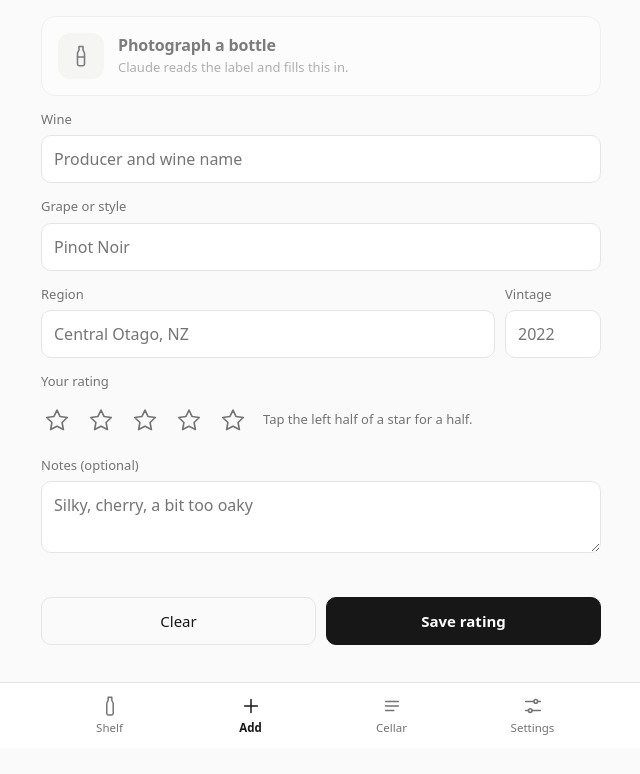
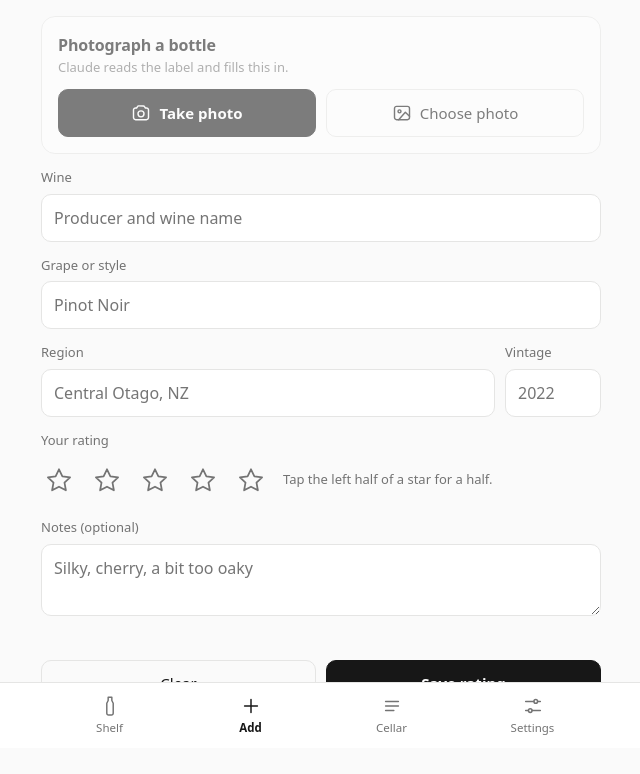
Before and after one commit to Bradperson/Cellar-Notes, a plain HTML site: page index.html in a window 1280 px wide. Both pictures are taken after typing "Sample" into the empty fields and a click on the button "Add". Shown: the part 52-826 px from the top of the page, without its empty margins (319-959 px from the left). Before the commit the page ends 800 px from the top, so only its background shows below. Drawn offline with Linux system fonts and the light colour scheme.

Commit message:
Add files via upload

```diff
--- a/index.html
+++ b/index.html
@@ -51,6 +51,16 @@ h2.sec { font-size: 13px; font-weight: 600; color: var(--ink-soft); margin: 26px
 .drop:focus-within { outline: 2px solid var(--ink); outline-offset: 2px; }
 .drop.off { opacity: 0.55; cursor: not-allowed; }
 
+.drop2 { display: flex; flex-direction: column; gap: 12px; padding: 16px; border: 1px solid var(--line); border-radius: 14px; background: var(--surface); }
+.drop2 .t { font-size: 16px; font-weight: 600; letter-spacing: -0.01em; display: block; }
+.drop2 .s { font-size: 13px; color: var(--ink-soft); display: block; margin-top: 1px; }
+.drop2.off { opacity: 0.55; }
+.shots { display: grid; grid-template-columns: 1fr 1fr; gap: 10px; }
+.shot { display: flex; align-items: center; justify-content: center; gap: 8px; min-height: 48px; padding: 10px 12px; border: 1px solid var(--line); border-radius: 10px; background: transparent; color: var(--ink); font-size: 15px; font-weight: 500; cursor: pointer; }
+.shot.primary { background: var(--btn); border-color: var(--btn); color: var(--on-btn); font-weight: 600; }
+.shot svg { width: 20px; height: 20px; flex: none; fill: none; stroke: currentColor; stroke-width: 1.7; stroke-linecap: round; stroke-linejoin: round; }
+.shot:focus-within { outline: 2px solid var(--ink); outline-offset: 2px; }
+
 .field { display: flex; flex-direction: column; gap: 6px; min-width: 0; }
 .field label, .lbl { font-size: 13px; font-weight: 500; color: var(--ink-soft); }
 .field input, .field textarea, .field select, .search, .sortsel { width: 100%; padding: 11px 12px; border-radius: 10px; border: 1px solid var(--line); background: var(--surface); color: var(--ink); font-size: 16px; }
@@ -77,14 +87,18 @@ h2.sec { font-size: 13px; font-weight: 600; color: var(--ink-soft); margin: 26px
 
 .rate { display: flex; align-items: center; gap: 8px; min-width: 0; }
 .stars { display: inline-flex; margin-left: -6px; flex: none; }
-.star { width: 44px; height: 44px; display: grid; place-items: center; background: none; border: 0; padding: 0; color: var(--ink-soft); }
-.star svg { grid-area: 1 / 1; width: 26px; height: 26px; stroke-width: 1.5; stroke-linejoin: round; }
+.star { position: relative; width: 48px; height: 48px; display: grid; place-items: center; color: var(--ink-soft); }
+.star svg { grid-area: 1 / 1; width: 28px; height: 28px; stroke-width: 1.5; stroke-linejoin: round; pointer-events: none; }
 .star .o { fill: none; stroke: currentColor; }
 .star .f { display: none; fill: var(--ink); stroke: var(--ink); }
 .star.full .f, .star.half .f { display: block; }
 .star.half .f { clip-path: inset(0 50% 0 0); }
-.stars.sm .star { width: 40px; height: 40px; }
-.stars.sm .star svg { width: 23px; height: 23px; }
+.hz { position: absolute; top: 0; bottom: 0; width: 50%; margin: 0; padding: 0; border: 0; background: none; touch-action: manipulation; }
+.hz.l { left: 0; }
+.hz.r { right: 0; }
+.hz:focus-visible { outline: 2px solid var(--ink); outline-offset: -2px; }
+.stars.sm .star { width: 44px; height: 44px; }
+.stars.sm .star svg { width: 25px; height: 25px; }
 .val { min-width: 0; font-size: 13px; color: var(--ink-soft); font-variant-numeric: tabular-nums; }
 
 .taste { margin-top: 16px; padding: 14px 16px; border-radius: 12px; background: var(--chip); font-size: 14px; }
@@ -148,11 +162,7 @@ h2.sec { font-size: 13px; font-weight: 600; color: var(--ink-soft); margin: 26px
       Add your Anthropic API key in Settings to read photos.<br>
       <button class="link" type="button" data-tab="settings">Open Settings</button>
     </div>
-    <label class="drop" id="shelfDrop">
-      <svg viewBox="0 0 24 24" aria-hidden="true"><path d="M3 8.5A2.5 2.5 0 0 1 5.5 6h1.2l1.1-1.7A1.5 1.5 0 0 1 9.1 3.5h5.8a1.5 1.5 0 0 1 1.3.8L17.3 6h1.2A2.5 2.5 0 0 1 21 8.5v9a2.5 2.5 0 0 1-2.5 2.5h-13A2.5 2.5 0 0 1 3 17.5z"/><circle cx="12" cy="13" r="3.6"/></svg>
-      <span><span class="t">Photograph a shelf</span><span class="s">Take a photo or choose one. You get ranked picks.</span></span>
-      <input class="sr" type="file" id="shelfFile" accept="image/*">
-    </label>
+    <div class="drop2" id="shelfDrop"><div class="dt"><span class="t">Photograph a shelf</span><span class="s">Take a photo or choose one. You get ranked picks.</span></div><div class="shots"><label class="shot primary"><svg viewBox="0 0 24 24" aria-hidden="true"><path d="M3 8.5A2.5 2.5 0 0 1 5.5 6h1.2l1.1-1.7A1.5 1.5 0 0 1 9.1 3.5h5.8a1.5 1.5 0 0 1 1.3.8L17.3 6h1.2A2.5 2.5 0 0 1 21 8.5v9a2.5 2.5 0 0 1-2.5 2.5h-13A2.5 2.5 0 0 1 3 17.5z"/><circle cx="12" cy="13" r="3.6"/></svg>Take photo<input class="sr" type="file" id="shelfCam" accept="image/*" capture="environment"></label><label class="shot"><svg viewBox="0 0 24 24" aria-hidden="true"><rect x="3" y="4" width="18" height="16" rx="2.5"/><circle cx="9" cy="10" r="1.8"/><path d="M21 16l-5-5-8 9"/></svg>Choose photo<input class="sr" type="file" id="shelfFile" accept="image/*"></label></div></div>
     <div class="form" style="margin-top:12px">
       <div class="field">
         <label for="ctx">Budget or occasion (optional)</label>
@@ -169,11 +179,7 @@ h2.sec { font-size: 13px; font-weight: 600; color: var(--ink-soft); margin: 26px
 
   <!-- ADD -->
   <section id="tab-add" aria-label="Add a wine" hidden>
-    <label class="drop" id="labelDrop">
-      <svg viewBox="0 0 24 24" aria-hidden="true"><path d="M10 2.5h4V6l1.5 3v11a1.8 1.8 0 0 1-1.8 1.8h-3.4A1.8 1.8 0 0 1 8.5 20V9L10 6z"/><path d="M8.5 13h7"/></svg>
-      <span><span class="t">Photograph a bottle</span><span class="s">Claude reads the label and fills this in.</span></span>
-      <input class="sr" type="file" id="labelFile" accept="image/*">
-    </label>
+    <div class="drop2" id="labelDrop"><div class="dt"><span class="t">Photograph a bottle</span><span class="s">Claude reads the label and fills this in.</span></div><div class="shots"><label class="shot primary"><svg viewBox="0 0 24 24" aria-hidden="true"><path d="M3 8.5A2.5 2.5 0 0 1 5.5 6h1.2l1.1-1.7A1.5 1.5 0 0 1 9.1 3.5h5.8a1.5 1.5 0 0 1 1.3.8L17.3 6h1.2A2.5 2.5 0 0 1 21 8.5v9a2.5 2.5 0 0 1-2.5 2.5h-13A2.5 2.5 0 0 1 3 17.5z"/><circle cx="12" cy="13" r="3.6"/></svg>Take photo<input class="sr" type="file" id="labelCam" accept="image/*" capture="environment"></label><label class="shot"><svg viewBox="0 0 24 24" aria-hidden="true"><rect x="3" y="4" width="18" height="16" rx="2.5"/><circle cx="9" cy="10" r="1.8"/><path d="M21 16l-5-5-8 9"/></svg>Choose photo<input class="sr" type="file" id="labelFile" accept="image/*"></label></div></div>
     <div class="status" id="labelStatus" hidden>
       <img id="labelThumb" alt="Your bottle photo">
       <div class="m" id="labelMsg"></div>
@@ -336,7 +342,9 @@ h2.sec { font-size: 13px; font-weight: 600; color: var(--ink-soft); margin: 26px
     var h = '';
     for (var i = 1; i <= 5; i++) {
       var st = v >= i ? 'full' : (v >= i - 0.5 ? 'half' : '');
-      h += '<button type="button" class="star' + (st ? ' ' + st : '') + '" data-v="' + i + '" aria-label="' + i + (i === 1 ? ' star' : ' stars') + '" aria-pressed="' + (v >= i) + '">' + starSvg('o') + starSvg('f') + '</button>';
+      h += '<span class="star' + (st ? ' ' + st : '') + '">' + starSvg('o') + starSvg('f') +
+        '<button type="button" class="hz l" data-val="' + (i - 0.5) + '" aria-label="' + (i - 0.5) + ' stars"></button>' +
+        '<button type="button" class="hz r" data-val="' + i + '" aria-label="' + i + (i === 1 ? ' star' : ' stars') + '"></button></span>';
     }
     return h;
   }
@@ -631,10 +639,9 @@ h2.sec { font-size: 13px; font-weight: 600; color: var(--ink-soft); margin: 26px
     var t = e.target.closest('[data-tab]');
     if (t) { setTab(t.dataset.tab); return; }
 
-    var star = e.target.closest('.star');
-    if (star) {
-      var grp = star.closest('[data-stars]'), rc = star.getBoundingClientRect();
-      var v = Number(star.dataset.v) - ((e.detail !== 0 && e.clientX - rc.left < rc.width / 2) ? 0.5 : 0);
+    var zone = e.target.closest('.hz');
+    if (zone) {
+      var grp = zone.closest('[data-stars]'), v = Number(zone.dataset.val);
       if (grp.dataset.stars === 'form') {
         state.formRating = v; grp.innerHTML = starsInner(v); $('formVal').textContent = fmtRating(v) + ' of 5'; setMsg('');
       } else {
@@ -670,7 +677,7 @@ h2.sec { font-size: 13px; font-weight: 600; color: var(--ink-soft); margin: 26px
       if (f) run(f);
     });
   }
-  pick('shelfFile', runShelf); pick('labelFile', runLabel);
+  pick('shelfFile', runShelf); pick('shelfCam', runShelf); pick('labelFile', runLabel); pick('labelCam', runLabel);
   $('shelfDrop').addEventListener('click', function (e) { if (!apiKey()) { e.preventDefault(); setTab('settings'); toast('Add your API key first'); } });
   $('labelDrop').addEventListener('click', function (e) { if (!apiKey()) { e.preventDefault(); setTab('settings'); toast('Add your API key first'); } });
   $('shelfStop').addEventListener('click', function () { if (state.ctl) state.ctl.abort(); });
```
